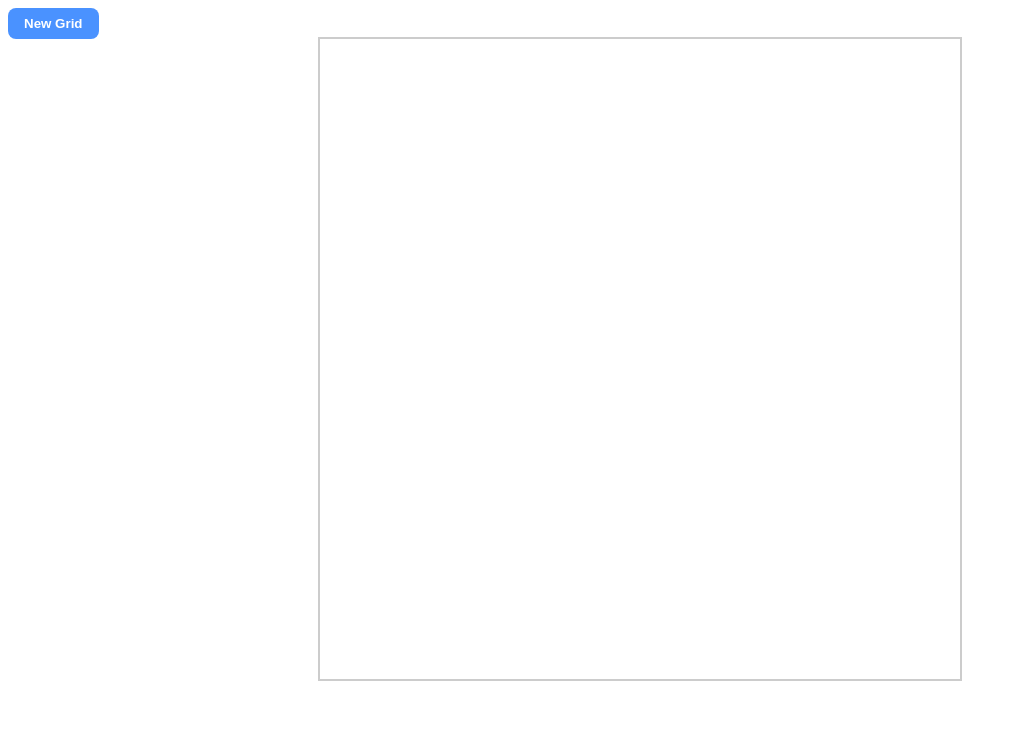
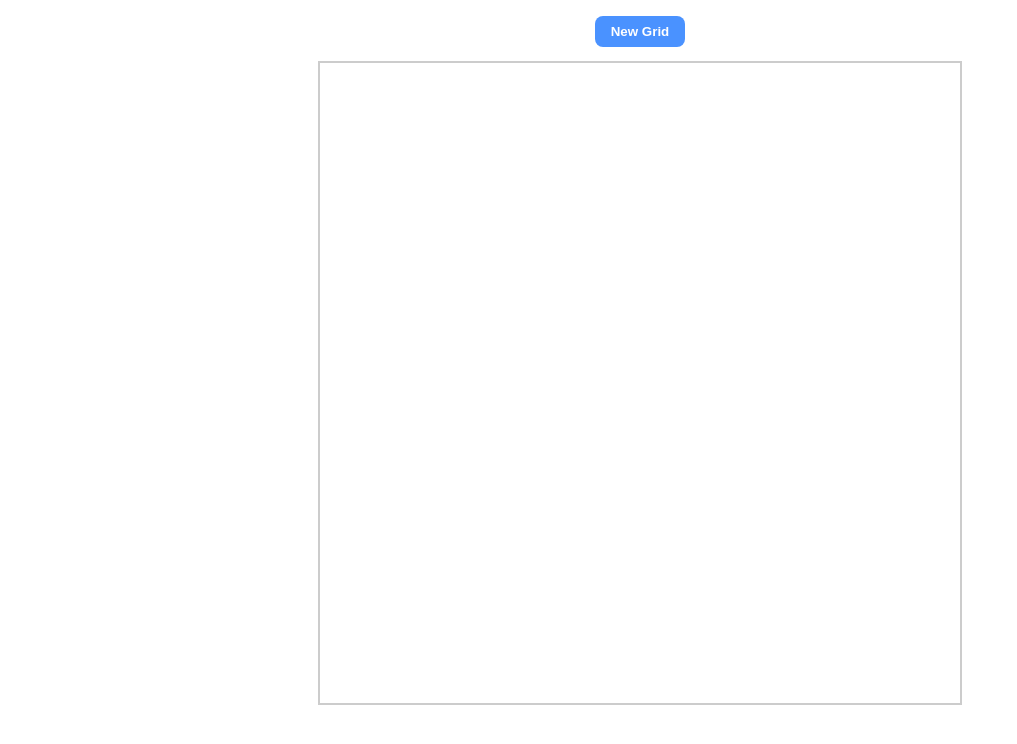
Before and after one commit to jsmith-code/etch-a-sketch-top, a plain HTML site: page index.html in a window 1280 px wide. Shown: the whole page, without its empty margins (0-1017 px from the left). Drawn offline with Linux system fonts and the light colour scheme.

Commit message:
Align page to center
Using flex on the body of the page makes it unnecessary to use margin on
canvas, so it has been removed.

```diff
--- a/styles.css
+++ b/styles.css
@@ -1,10 +1,17 @@
+body {
+    display: flex;
+    flex-direction: column;
+    align-items: center;
+    margin: 16px;
+    gap: 16px;
+}
+
 #canvas-container {
     outline: 2px solid #cccccc;
     width: 640px;
     height: 640px;
     display: flex;
     flex-direction: column;
-    margin: 0 auto;
 }
 
 #new-grid-btn {
```
